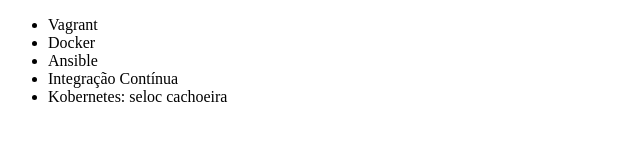
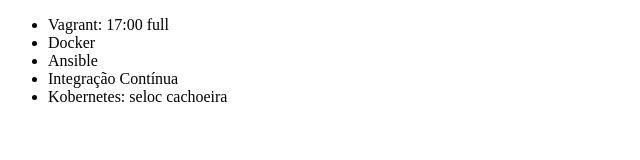
Before and after one commit to lucassc97/alura-git, a plain HTML site: page index.html in a window 1280 px wide. Shown: the full height of the page, 0-640 px from the left. Drawn offline with Linux system fonts and the light colour scheme.

Commit message:
17:00 hihi

```diff
--- a/index.html
+++ b/index.html
@@ -6,7 +6,7 @@
 </head>
 <body>
     <ul>
-        <li>Vagrant</li>
+        <li>Vagrant: 17:00 full</li>
         <li>Docker</li>
         <li>Ansible</li>
         <li>Integração Contínua</li>
```
